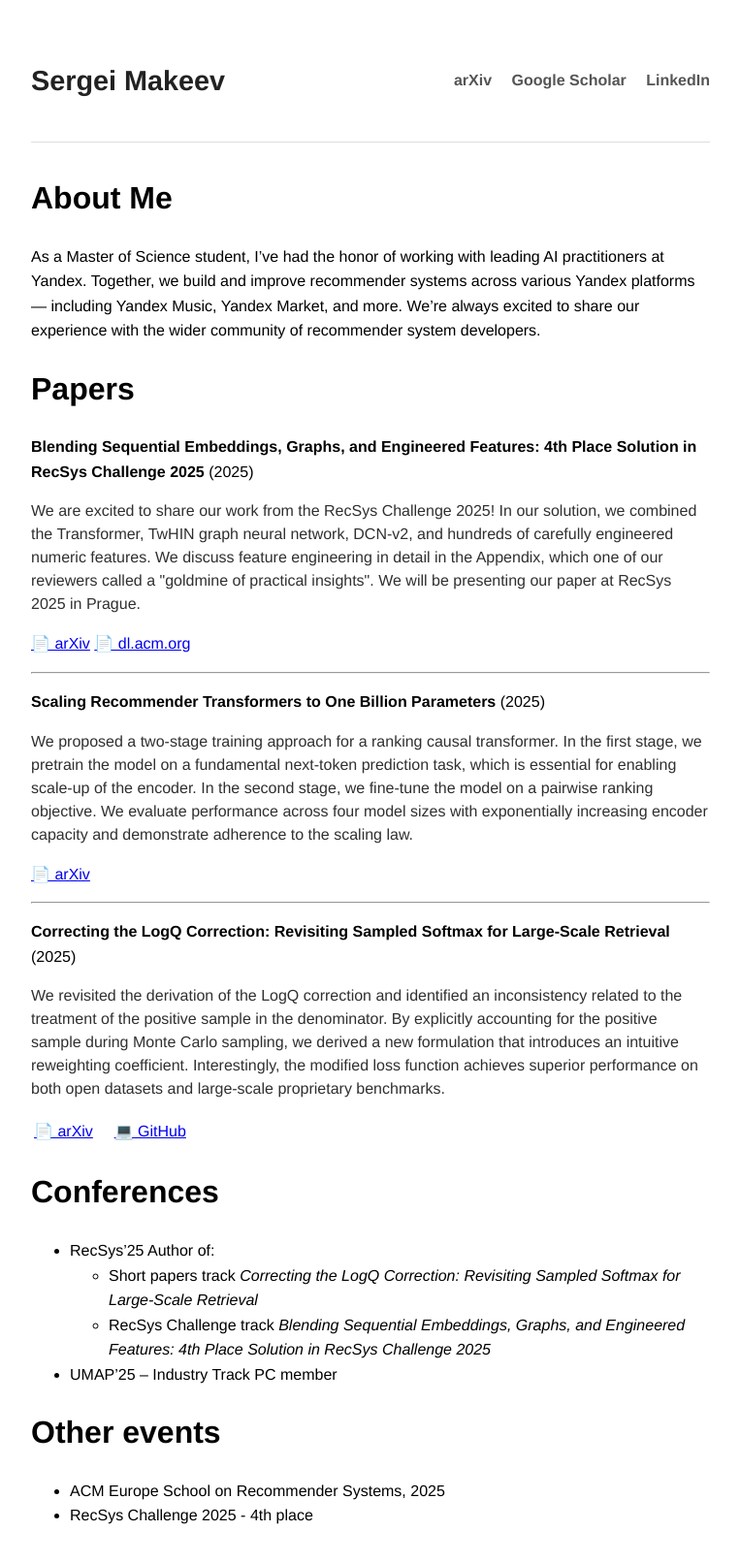
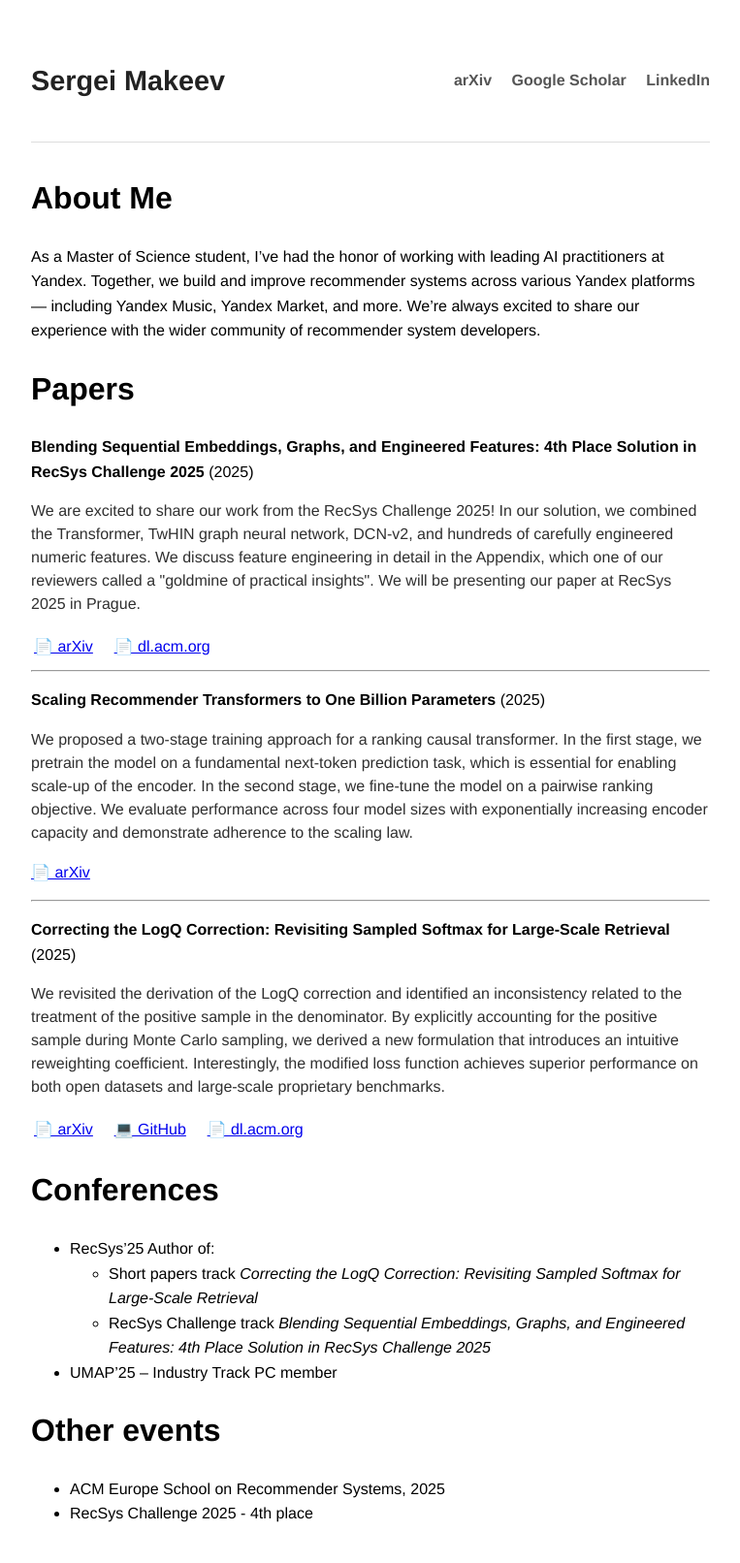
Before and after one commit to neuralsrg/neuralsrg.github.io, a Jekyll site: the page built from index.md, in a window 1280 px wide. Shown: the whole page at 97% size, without its empty margins (258-1021 px from the left). Built offline with Jekyll 4.4.1, drawn with Linux system fonts in a browser that asks for light colours.

Commit message:
Update links

```diff
--- a/index.md
+++ b/index.md
@@ -16,7 +16,7 @@ As a Master of Science student, I’ve had the honor of working with leading AI
 We are excited to share our work from the RecSys Challenge 2025! In our solution, we combined the Transformer, TwHIN graph neural network, DCN-v2, and hundreds of carefully engineered numeric features. We discuss feature engineering in detail in the Appendix, which one of our reviewers called a "goldmine of practical insights". We will be presenting our paper at RecSys 2025 in Prague.
 </p>
 
-[📄 arXiv](https://arxiv.org/abs/2508.06970) [📄 dl.acm.org](https://dl.acm.org/doi/10.1145/3758126.3758131)
+[📄 arXiv](https://arxiv.org/abs/2508.06970) &nbsp;|&nbsp; [📄 dl.acm.org](https://dl.acm.org/doi/10.1145/3758126.3758131)
 
 ---
 
@@ -36,7 +36,7 @@ We proposed a two-stage training approach for a ranking causal transformer. In t
 We revisited the derivation of the LogQ correction and identified an inconsistency related to the treatment of the positive sample in the denominator. By explicitly accounting for the positive sample during Monte Carlo sampling, we derived a new formulation that introduces an intuitive reweighting coefficient. Interestingly, the modified loss function achieves superior performance on both open datasets and large-scale proprietary benchmarks.
 </p>
 
-[📄 arXiv](https://arxiv.org/abs/2507.09331) &nbsp;|&nbsp; [💻 GitHub](https://github.com/NonameUntitled/logq)
+[📄 arXiv](https://arxiv.org/abs/2507.09331) &nbsp;|&nbsp; [💻 GitHub](https://github.com/NonameUntitled/logq) &nbsp;|&nbsp; [📄 dl.acm.org](https://dl.acm.org/doi/10.1145/3705328.3748033)
 
 
 # Conferences
```
